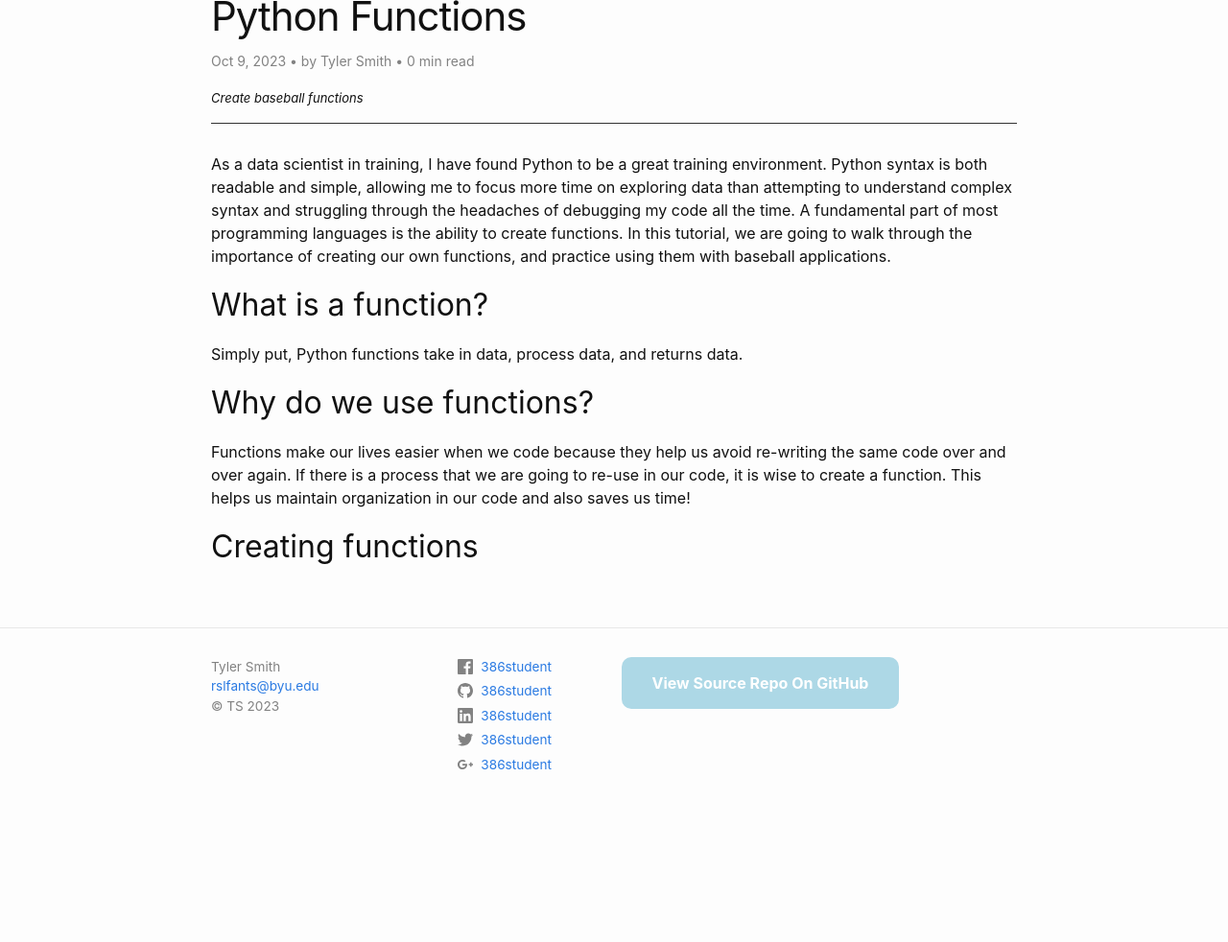
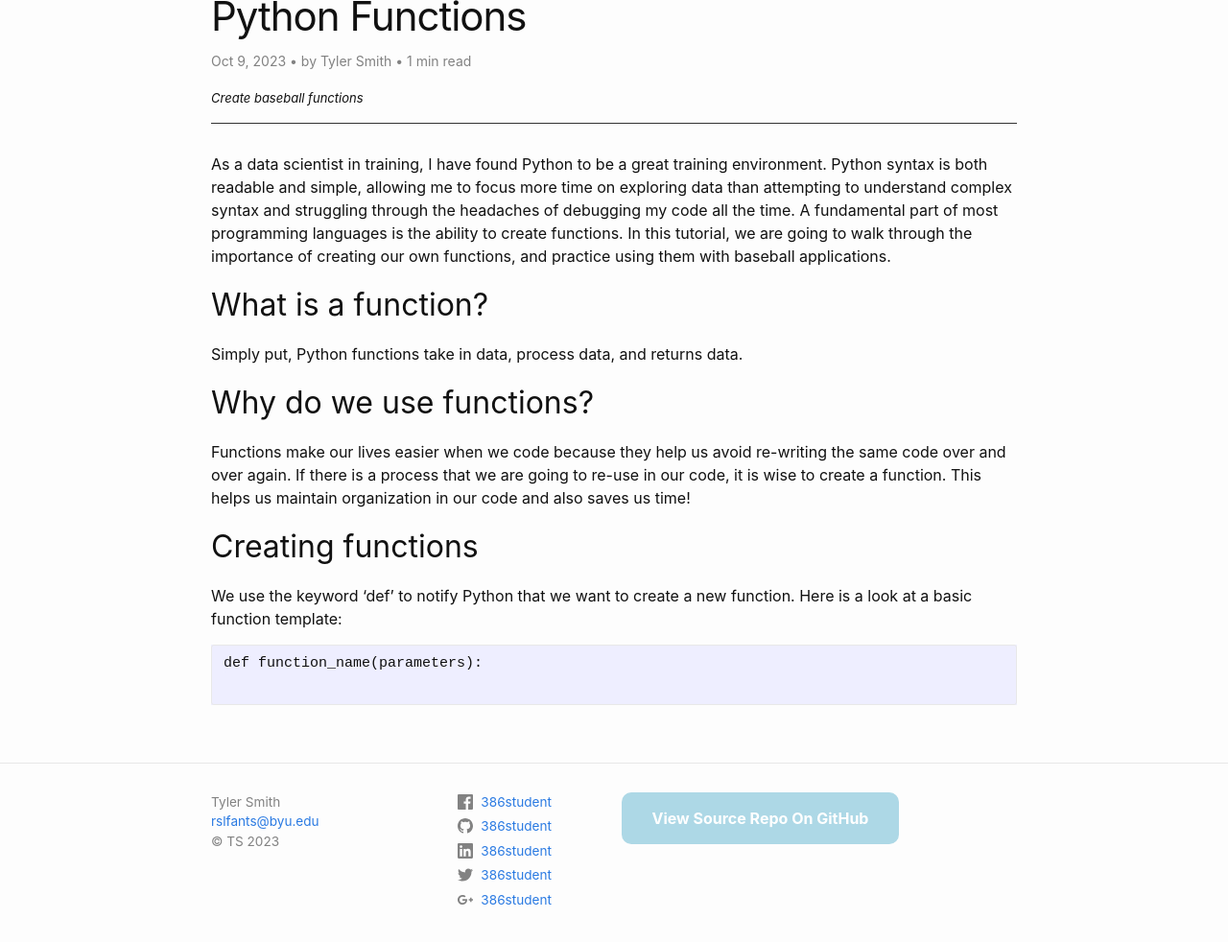
Before and after one commit to tyler-c-smith04/blog, a Jekyll site: the page built from _posts/2023-10-09-python-functions.md, in a window 1280 px wide, cut to the strip 246-1254 px from the top of the page. Shown: the top 982 px of the strip at 96% size. Built offline with Jekyll 4.4.1, drawn with Linux system fonts in a browser that asks for light colours; comment, search, counter and statistics services are not loaded; before the commit the page ends 1113 px from its top, so only the background shows below that.

Commit message:
Update 2023-10-09-python-functions.md

````diff
--- a/_posts/2023-10-09-python-functions.md
+++ b/_posts/2023-10-09-python-functions.md
@@ -16,3 +16,10 @@ Simply put, Python functions take in data, process data, and returns data.
 Functions make our lives easier when we code because they help us avoid re-writing the same code over and over again. If there is a process that we are going to re-use in our code, it is wise to create a function. This helps us maintain organization in our code and also saves us time!
 
 <h2>Creating functions</h2>
+
+We use the keyword 'def' to notify Python that we want to create a new function. Here is a look at a basic function template:
+
+```
+def function_name(parameters):
+
+```
````
